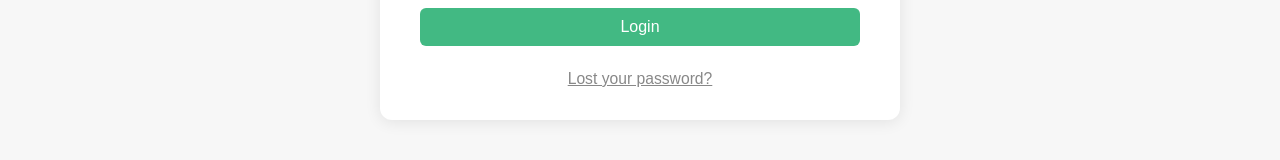
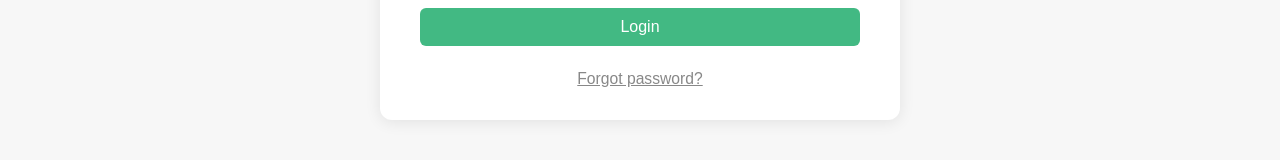
Before and after one commit to KylerCWK/check-in-prototype, a JavaScript app in the folder project/client/: page /login in a window 1280 px wide. Shown: the part 668-828 px from the top of the page. Built offline with nearby package versions, Linux system fonts and the light colour scheme.

Commit message:
Update lost password link text for clarity

```diff
--- a/project/client/src/components/LoginPage.vue
+++ b/project/client/src/components/LoginPage.vue
@@ -30,7 +30,7 @@
 
           <button class="btn_primary login-btn" type="submit">Login</button>
         </form>
-        <router-link to="/reset-password" class="lost-password-link">Lost your password?</router-link>
+        <router-link to="/reset-password" class="lost-password-link">Forgot password?</router-link>
       </div>
     </div>
   </div>
```
